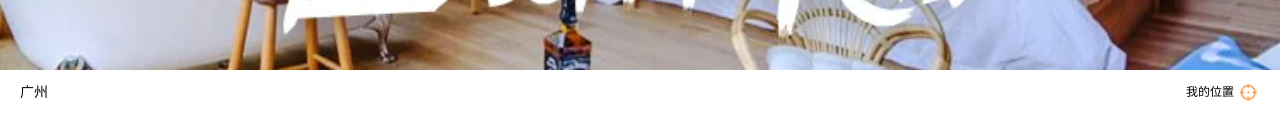
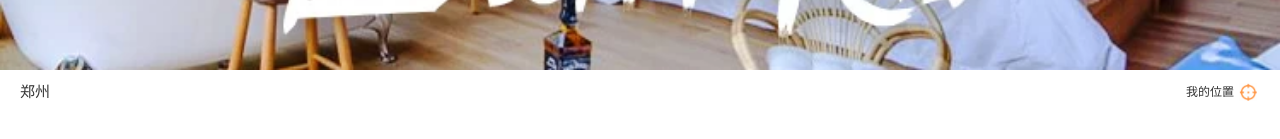
Before and after one commit to Sxupeng/hrtrip, a Vue app: page /#/home in a window 1280 px wide. Shown: the part 403-542 px from the top of the page. Built offline with nearby package versions, Linux system fonts and the light colour scheme.

Commit message:
tab-bar 1

```diff
--- a/src/App.vue
+++ b/src/App.vue
@@ -1,11 +1,14 @@
 <script setup>
 import TabBar from "@/components/tab-bar/tab-bar.vue";
+import {useRoute} from "vue-router";
+
+const route = useRoute();
 </script>
 
 <template>
   <div class = "App">
     <router-view></router-view>
-    <tab-bar></tab-bar>
+    <tab-bar v-if = "!route.meta.hideTabBar"></tab-bar>
   </div>
 </template>
 
--- a/src/components/tab-bar/tab-bar02-.vue
+++ /dev/null
@@ -1,68 +0,0 @@
-<script setup>
-import {useRouter} from "vue-router";
-import tabData from "@/assets/data/tab-bar";
-
-const router = useRouter();
-const currenIndex = ref(0);
-const itemClick = (path, index) => {
-  router.push({
-    path,
-  });
-  currenIndex.value = index;
-};
-import {getAssetURL} from "@/utils/load_assets";
-import {ref} from "vue";
-</script>
-
-<template>
-  <div class = "tab-bar">
-    <template v-for = "(item, index) in tabData" :key = "index">
-      <div
-          class = "tab-bar-item"
-          @click = "itemClick(item.path, index)"
-          :class = "{ active: currenIndex === index }"
-      >
-        <img
-            v-if = "currenIndex !== index"
-            :src = "getAssetURL(item.image)"
-            alt = ""
-        />
-        <img v-else :src = "getAssetURL(item.imageActive)" alt = ""/>
-        <span class = "text">{{ item.text }}</span>
-      </div>
-    </template>
-  </div>
-</template>
-
-<style lang = "scss" scoped>
-.tab-bar {
-  position: fixed;
-  bottom: 0;
-  left: 0;
-  right: 0;
-  height: 55px;
-  display: flex;
-  border-top: 1px solid #f3f3f3;
-
-  .tab-bar-item {
-    flex: 1;
-    display: flex;
-    justify-content: center;
-    align-items: center;
-    flex-direction: column;
-    line-height: 25px;
-
-    &.active {
-      color: var(--primary-color);
-    }
-
-    text {
-      font-size: 12px;
-    }
-
-    img {
-      width: 36px;
-    }
-  }
-}
-</style>
--- a/src/router/index.js
+++ b/src/router/index.js
@@ -24,6 +24,13 @@ const router = createRouter({
       path: "/message",
       component: () => import("../views/message/message.vue"),
     },
+    {
+      path: "/city",
+      component: () => import("../views/city/city.vue"),
+      meta: {
+        hideTabBar: true,
+      },
+    },
   ],
 });
 export default router;
--- /dev/null
+++ b/src/views/city/city.vue
@@ -0,0 +1,11 @@
+<script setup>
+
+</script>
+
+<template>
+  <div class = 'city'></div>
+</template>
+
+<style lang = "scss" scoped>
+
+</style>
--- /dev/null
+++ b/src/views/home/cpns/home-search-box.vue
@@ -0,0 +1,74 @@
+<script setup>
+import {useRouter} from "vue-router";
+
+const router = useRouter();
+// 跳转到city页面
+const cityClick = () => {
+  router.push({
+    path: "/city",
+  });
+};
+
+// 位置，城市点击处理
+const positionClick = () => {
+  navigator.geolocation.getCurrentPosition(
+      (res) => {
+        console.log("获取位置成功");
+        console.log(res);
+      },
+      (err) => {
+        console.log("获取位置失败");
+        console.log(err);
+      },
+      {
+        enableHighAccuracy: true,
+        timeout: 5000,
+        maximumAge: 0,
+      }
+  );
+};
+</script>
+
+<template>
+  <div class = "home-search-box">
+    <div class = "locator">
+      <div class = "city" @click = "cityClick">郑州</div>
+      <div class = "position" @click = "positionClick">
+        <span class = "text">我的位置</span>
+        <img src = "@/assets/img/home/icon_location.png" alt = ""/>
+      </div>
+    </div>
+  </div>
+</template>
+
+<style lang = "scss" scoped>
+.home-search-box {
+  .locator {
+    display: flex;
+    align-items: center;
+    height: 44px;
+    padding: 0 20px;
+
+    .city {
+      flex: 1;
+      color: #333333;
+      font-size: 15px;
+    }
+
+    .position {
+      width: 74px;
+
+      .text {
+        font-size: 12px;
+        color: #333333;
+      }
+
+      img {
+        width: 18px;
+        height: 18px;
+        margin-left: 5px;
+      }
+    }
+  }
+}
+</style>
--- a/src/views/home/home.vue
+++ b/src/views/home/home.vue
@@ -1,6 +1,6 @@
 <script setup>
 import HomeNavBar from "@/views/home/cpns/home-nav-bar.vue";
-
+import HomeSearchBox from "@/views/home/cpns/home-search-box.vue";
 </script>
 
 <template>
@@ -10,13 +10,8 @@ import HomeNavBar from "@/views/home/cpns/home-nav-bar.vue";
     <div class = "banner">
       <img src = "@/assets/img/home/banner.webp" alt = ""/>
     </div>
-    <div class = "locator">
-      <div class = "city">广州</div>
-      <div class = "position">
-        <span class = "text">我的位置</span>
-        <img src = "@/assets/img/home/icon_location.png" alt = ""/>
-      </div>
-    </div>
+    <!--home-search-box-->
+    <home-search-box></home-search-box>
   </div>
 </template>
 
@@ -27,30 +22,5 @@ import HomeNavBar from "@/views/home/cpns/home-nav-bar.vue";
       width: 100%;
     }
   }
-
-  .locator {
-    display: flex;
-    align-items: center;
-    height: 44px;
-    padding: 0 20px;
-
-    .city {
-      flex: 1;
-    }
-
-    .position {
-      width: 74px;
-
-      .text {
-        font-size: 12px;
-      }
-
-      img {
-        width: 18px;
-        height: 18px;
-        margin-left: 5px;
-      }
-    }
-  }
 }
 </style>
```
Also changed, not shown: src/main.js (+10 -10 lines), 1 other file (tests, documents, lock files or other folders).
